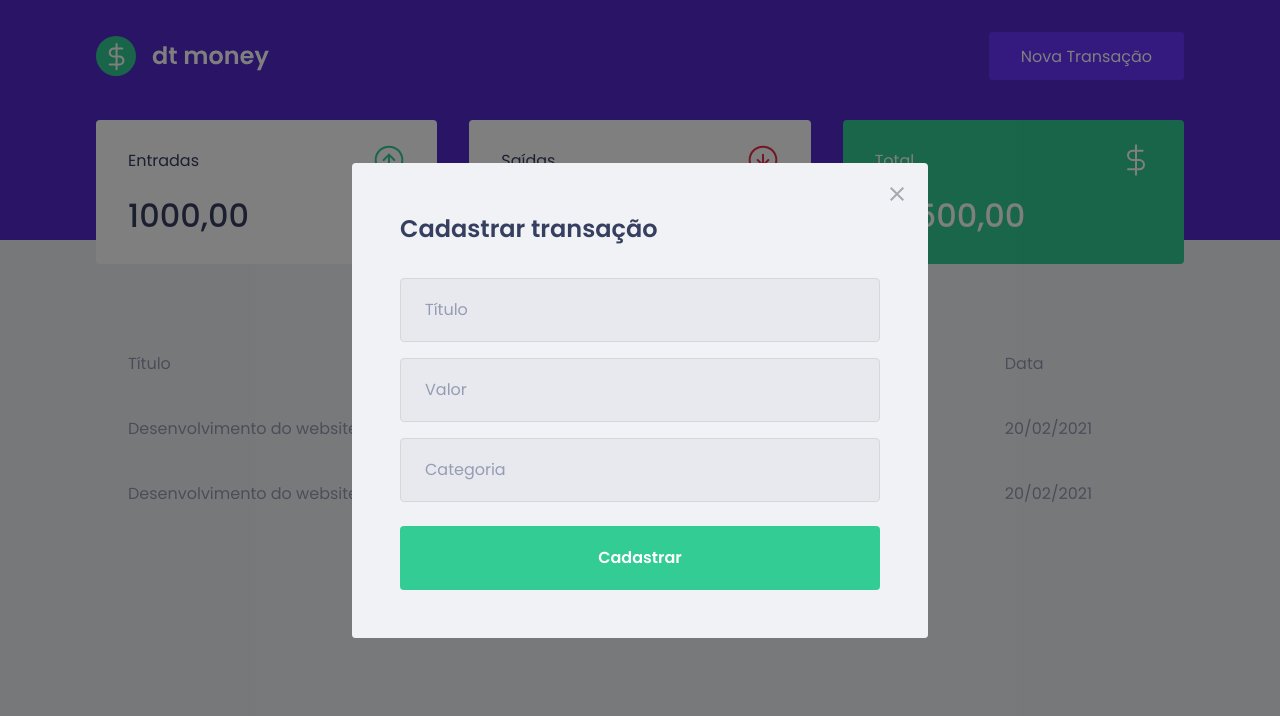
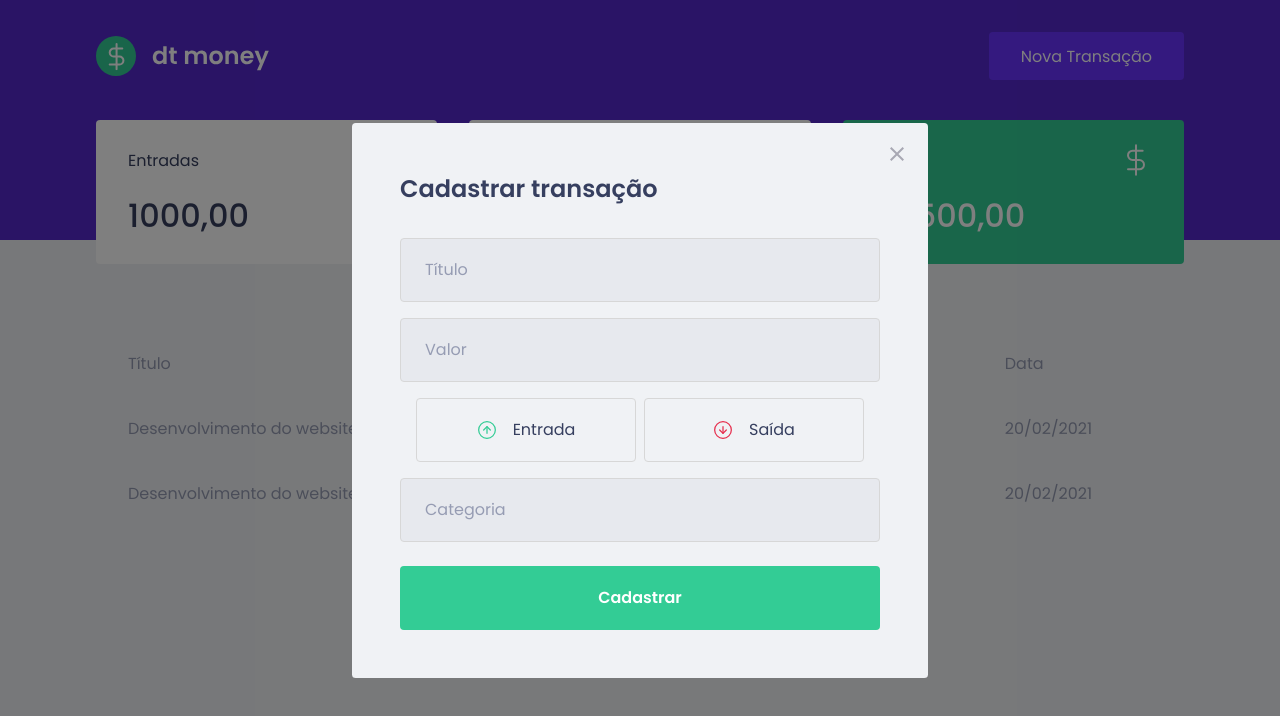
Before and after one commit to MauroBraga/dt-money, a React (Create React App) app: page / in a window 1280 px wide. Both pictures are taken after a click on the button "Nova Transação". Shown: the top 716 px of the page. Built offline with nearby package versions, Linux system fonts and the light colour scheme; no server answers; what miragejs would draw is missing.

Commit message:
Criando botões de tipo

```diff
--- a/package.json
+++ b/package.json
@@ -5,6 +5,7 @@
   "dependencies": {
     "axios": "^0.25.0",
     "miragejs": "^0.1.43",
+    "polished": "^4.1.4",
     "react": "^17.0.2",
     "react-dom": "^17.0.2",
     "react-modal": "^3.14.4",
--- a/src/components/NewTransactionModal/index.tsx
+++ b/src/components/NewTransactionModal/index.tsx
@@ -1,6 +1,7 @@
-import React from 'react';
 import Modal from 'react-modal';
-import { Container } from './styles';
+import { Container, TransactioTypeContainer } from './styles';
+import incomeImg from '../../assets/income.svg';
+import outcomeImg from '../../assets/outcome.svg' ;
 import closeImg from '../../assets/close.svg';
 
 interface NewTransactionModalProps {
@@ -28,6 +29,18 @@
                 <h2>Cadastrar transação</h2>
                 <input type="text" placeholder='Título' />
                 <input type="number" placeholder='Valor' />
+
+                <TransactioTypeContainer>
+                    <button type='button'>
+                        <img src={incomeImg} alt="Entrada"/>
+                        <span>Entrada</span>
+                    </button>
+                    <button type='button'>
+                        <img src={outcomeImg} alt="Saída"/>
+                        <span>Saída</span>
+                    </button>
+                </TransactioTypeContainer>
+
                 <input placeholder='Categoria' />
                 <button type="submit">
                     Cadastrar
--- a/src/components/NewTransactionModal/styles.ts
+++ b/src/components/NewTransactionModal/styles.ts
@@ -1,4 +1,5 @@
 import styled from 'styled-components';
+import { darken } from 'polished';
 
 export const Container = styled.form`
     h2 {
@@ -47,3 +48,41 @@
         }
     }
 `;
+
+export const TransactioTypeContainer = styled.div`
+    margin: 1rem;
+    display: grid;
+    grid-template-columns: 1fr 1fr;
+    gap: 0.5rem;
+
+    button {
+        height: 4rem;
+        border: 1px solid #d7d7d7;
+        border-radius: 0.25rem;
+
+        background: transparent;
+
+        display: flex;
+        align-items: center;
+        justify-content: center;
+
+        transition: border-color  0.2s;
+
+        &:hover {
+            border-color: ${darken(0.1, "#d7d7d7")};
+        }
+
+        img {
+            width: 20px;
+            height: 20px;
+        }
+
+        span {
+            display: inline-block;
+            margin-left: 1rem;
+            font-size: 1rem;
+            color: var(--text-title);
+        }
+
+    }
+`;
```
Also changed, not shown: 1 other file (tests, documents, lock files or other folders).
